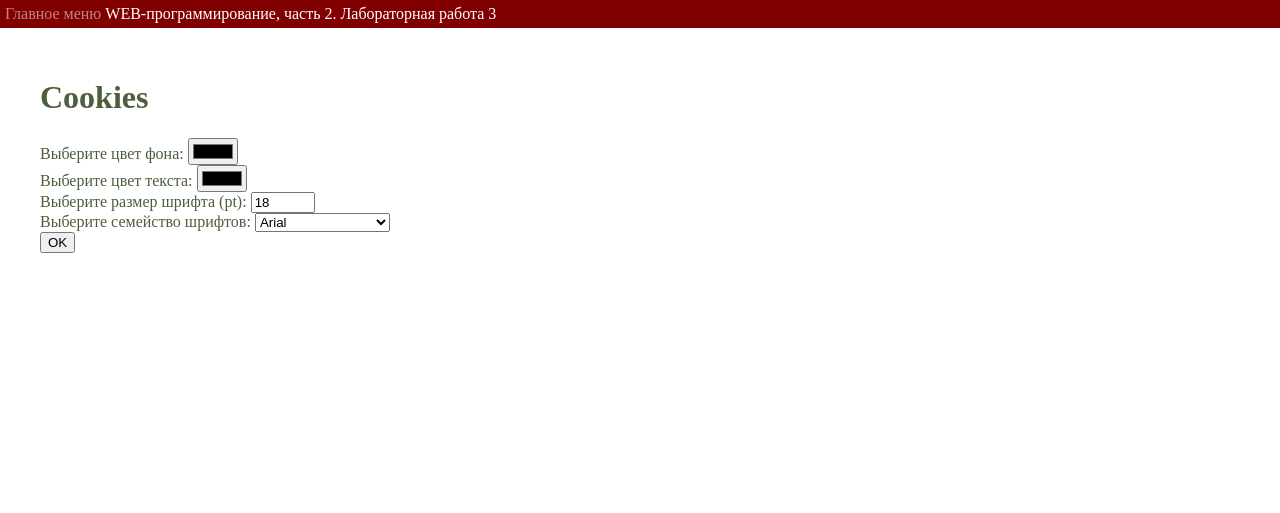
After one commit to SashaSavchi/Web-labs-2, a Flask app: page /lab3/settings in a window 1280 px wide. The commit adds this page. Shown: the top 513 px of the page. Run offline with Flask 3, Linux system fonts and the light colour scheme.

Commit message:
Настройки отображения

```diff
--- a/lab3.py
+++ b/lab3.py
@@ -66,3 +66,27 @@ def pay():
 def success():
     global price
     return render_template('lab3/success.html', price=price)
+
+
+@lab3.route('/lab3/settings')
+def settings():
+    bcolor = request.args.get('bcolor')
+    color = request.args.get('color')
+    font_size = request.args.get('font_size')
+    font_family = request.args.get('font_family')
+
+    resp = make_response(redirect('/lab3/settings'))
+
+    if bcolor:
+        resp.set_cookie('bcolor', bcolor)
+    if color:
+        resp.set_cookie('color', color)
+    if font_size:
+        resp.set_cookie('font_size', font_size)
+    if font_family:
+        resp.set_cookie('font_family', font_family)
+
+    if bcolor or font_size or font_family or color:
+        return resp
+
+    return render_template('lab3/settings.html', bcolor=request.cookies.get('bcolor'), color=request.cookies.get('color'), font_size=request.cookies.get('font_size'), font_family=request.cookies.get('font_family'))
--- a/templates/base.html
+++ b/templates/base.html
@@ -8,6 +8,22 @@
     <link rel="shortcut icon" href="{{ url_for('static', filename='favicon.ico') }}" type="image/x-icon">
     <link rel="icon" href="{{ url_for('static', filename='favicon-16x16.png') }}">
     <link rel="icon" href="{{ url_for('static', filename='favicon-32x32.png') }}">
+    <style>
+        main{
+            {% if request.cookies.get('bcolor') %}
+            background-color: {{ request.cookies.get('bcolor') }};
+            {% endif %}
+            {% if request.cookies.get('color') %}
+            color: {{ request.cookies.get('color') }};
+            {% endif %}
+            {% if request.cookies.get('font_size') %}
+            font-size: {{ request.cookies.get('font_size') }}pt;
+            {% endif %}
+            {% if request.cookies.get('font_family') %}
+            font-family: {{ request.cookies.get('font_family') }};
+            {% endif %}
+        }
+    </style>
 </head>
 <body>
     <header>
--- a/templates/lab3/lab3.html
+++ b/templates/lab3/lab3.html
@@ -13,5 +13,6 @@
         <li><a href="/lab3/del_cookie">Очистка кук</a></li>
         <li><a href="/lab3/form1">Форма</a></li>
         <li><a href="/lab3/order">Заказ напитка</a></li>
+        <li><a href="/lab3/settings">Цвет текста</a></li>
     </ol>
 {% endblock %}
--- /dev/null
+++ b/templates/lab3/settings.html
@@ -0,0 +1,36 @@
+{% extends "base.html" %}
+
+{% block lab %} Лабораторная работа 3 {% endblock %}
+
+{% block main %}
+
+    <h1>Cookies</h1>
+
+    <form>
+        <div>
+            <label for="color">Выберите цвет фона:</label>
+            <input type="color" name="bcolor" value="{{ bcolor or '' }}">
+        </div>
+        <div>
+            <label for="color">Выберите цвет текста:</label>
+            <input type="color" name="color" value="{{ color or '' }}">
+        </div>
+        <div>
+            <label for="font_size">Выберите размер шрифта (pt):</label>
+            <input type="number" name="font_size" min="10" max="100" value="{{ font_size or 18 }}">
+        </div>
+        <div>
+            <label for="font_family">Выберите семейство шрифтов:</label>
+            <select name="font_family">
+                <option value="Arial" {% if font_family == 'Arial' %}selected{% endif %}>Arial</option>
+                <option value="Times New Roman" {% if font_family == 'Times New Roman' %}selected{% endif %}>Times New Roman</option>
+                <option value="Courier New" {% if font_family == 'Courier New' %}selected{% endif %}>Courier New</option>
+                <option value="Verdana" {% if font_family == 'Verdana' %}selected{% endif %}>Verdana</option>
+                <option value="Georgia" {% if font_family == 'Georgia' %}selected{% endif %}>Georgia</option>
+            </select>
+        </div>
+        <div>
+            <button type="submit">OK</button>
+        </div>
+    </form>
+{% endblock %}
```
